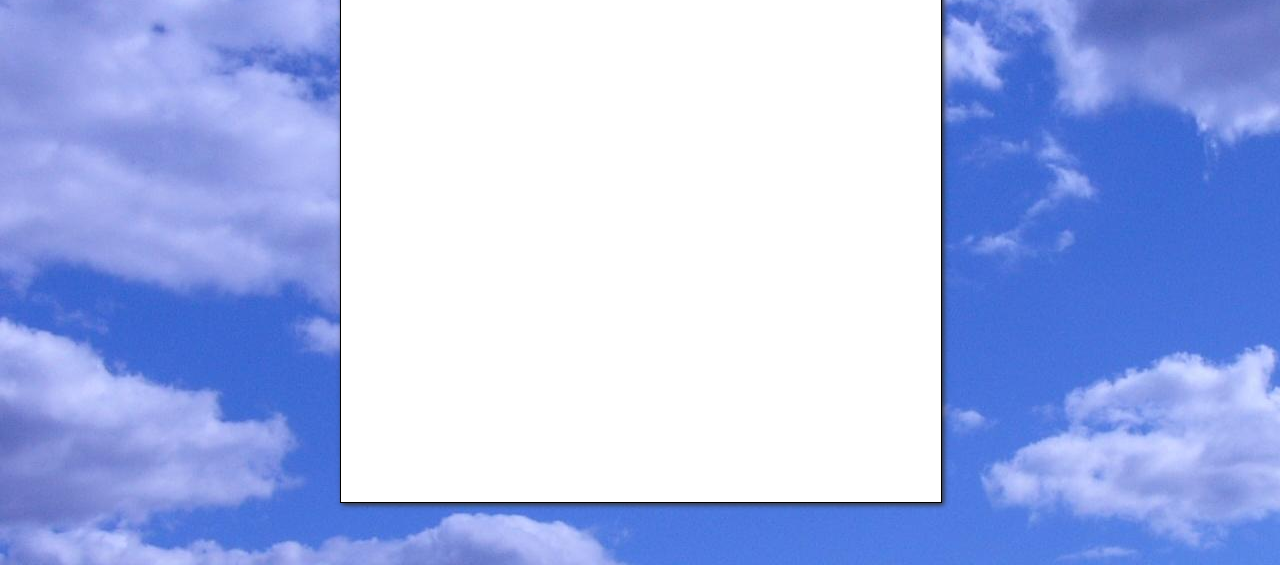
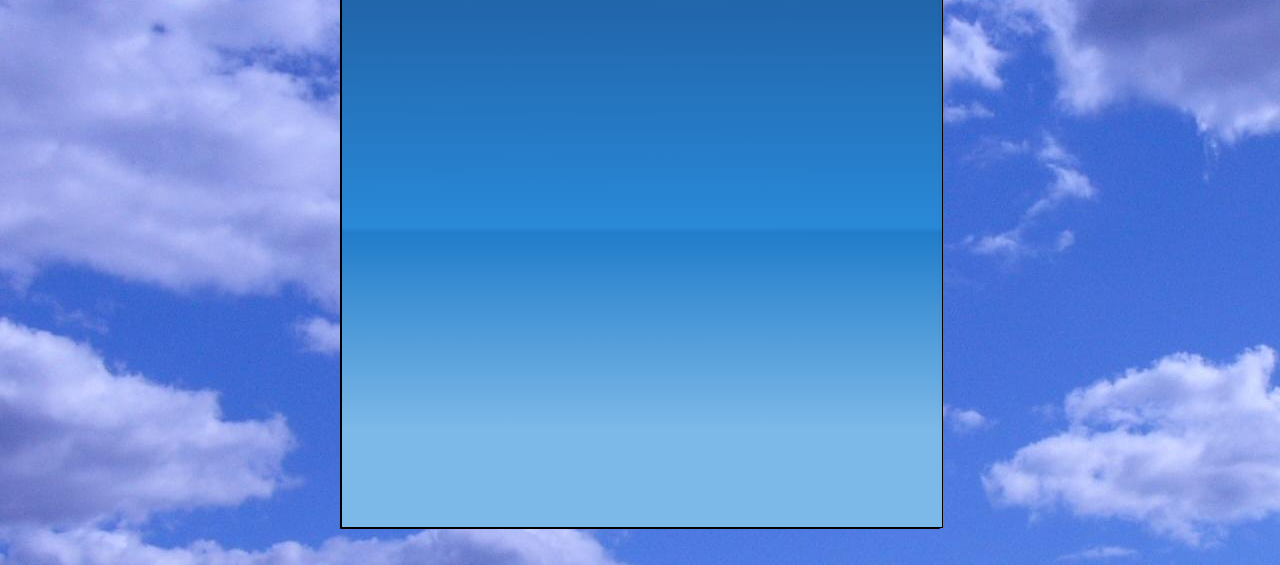
Before and after one commit to ndimit/weatherData_BackRow, a plain HTML site: page index.html in a window 1280 px wide. Shown: the part 235-800 px from the top of the page. Drawn offline with nearby package versions, Linux system fonts and the light colour scheme; some packages are replaced by stand-ins of ours.

Commit message:
Update styles.css

```diff
--- a/styles.css
+++ b/styles.css
@@ -1,37 +1,68 @@
 body{
-	margin: 0 auto;
-	width: 600px;
-	background-image: url('weatherBackground.jpg');
+	margin:0auto;
+	width:600px;
+	background-image:url('weatherBackground.jpg');
+    margin: 0 auto;
+    padding: 0;
 }
 
 div#test{
-	background-color: white;
+
+	background: -moz-linear-gradient(top,  rgba(30,87,153,0.94) 0%, rgba(30,88,154,0.94) 1%, rgba(41,137,216,0.97) 50%, rgba(32,124,202,0.97) 51%, rgba(125,185,232,0.99) 84%, rgba(125,185,232,1) 100%); /* FF3.6+ */
+	background: -webkit-gradient(linear, left top, left bottom, color-stop(0%,rgba(30,87,153,0.94)), color-stop(1%,rgba(30,88,154,0.94)), color-stop(50%,rgba(41,137,216,0.97)), color-stop(51%,rgba(32,124,202,0.97)), color-stop(84%,rgba(125,185,232,0.99)), color-stop(100%,rgba(125,185,232,1))); /* Chrome,Safari4+ */
+	background: -webkit-linear-gradient(top,  rgba(30,87,153,0.94) 0%,rgba(30,88,154,0.94) 1%,rgba(41,137,216,0.97) 50%,rgba(32,124,202,0.97) 51%,rgba(125,185,232,0.99) 84%,rgba(125,185,232,1) 100%); /* Chrome10+,Safari5.1+ */
+	background: -o-linear-gradient(top,  rgba(30,87,153,0.94) 0%,rgba(30,88,154,0.94) 1%,rgba(41,137,216,0.97) 50%,rgba(32,124,202,0.97) 51%,rgba(125,185,232,0.99) 84%,rgba(125,185,232,1) 100%); /* Opera 11.10+ */
+	background: -ms-linear-gradient(top,  rgba(30,87,153,0.94) 0%,rgba(30,88,154,0.94) 1%,rgba(41,137,216,0.97) 50%,rgba(32,124,202,0.97) 51%,rgba(125,185,232,0.99) 84%,rgba(125,185,232,1) 100%); /* IE10+ */
+	background: linear-gradient(to bottom,  rgba(30,87,153,0.94) 0%,rgba(30,88,154,0.94) 1%,rgba(41,137,216,0.97) 50%,rgba(32,124,202,0.97) 51%,rgba(125,185,232,0.99) 84%,rgba(125,185,232,1) 100%); /* W3C */
+	filter: progid:DXImageTransform.Microsoft.gradient( startColorstr='#f01e5799', endColorstr='#7db9e8',GradientType=0 ); /* IE6-9 */
+	border-top-left-radius:1em;
+	border-top-right-radius:1em;
+	border-style:solid;
+	border-width:1px;
+	border-color:Black;
+	box-shadow:2px2px5px#333;
+	color:white;
+	font-family:'RockSalt',Arial;
+	text-shadow:4px4px4px#888;
 }
 
 p#title{
-	text-align: center;
-	font-weight: bold;
-	font-size: 30px;
+	text-align:center;
+	font-weight:bold;
+	font-size:30px;
+	text-decoration:underline;
 }
 
 form#weather_data{
 	text-align:center;
-	font-weight: bold;
-	font-size: 20px;
+	font-weight:bold;
+	font-size:20px;
 }
 
 #zipcode{
-	width: 50px;
+	width:50px;
 	font-size:12px;
 }
 
 #results{
-	width: 600px;
-	height: 600px;
-	text-align: center;
-	background-color: white;
-	border-style: solid;
-	border-width: 1px;
-	border-color: Black;
-	box-shadow: 2px 2px 5px #333;
+	width:600px;
+	height:600px;
+	text-align:center;
+	border-style:solid;
+	border-width:1px;
+	border-color:Black;
+	box-shadow:2px2px5px#333;
+	color:white;
+	text-decoration:underline;
+	font-family:'RockSalt',Arial;
+	text-shadow:4px4px4px#888;
+
+	background: -moz-linear-gradient(top,  rgba(30,87,153,0.94) 0%, rgba(30,88,154,0.94) 1%, rgba(41,137,216,0.97) 50%, rgba(32,124,202,0.97) 51%, rgba(125,185,232,0.99) 84%, rgba(125,185,232,1) 100%); /* FF3.6+ */
+	background: -webkit-gradient(linear, left top, left bottom, color-stop(0%,rgba(30,87,153,0.94)), color-stop(1%,rgba(30,88,154,0.94)), color-stop(50%,rgba(41,137,216,0.97)), color-stop(51%,rgba(32,124,202,0.97)), color-stop(84%,rgba(125,185,232,0.99)), color-stop(100%,rgba(125,185,232,1))); /* Chrome,Safari4+ */
+	background: -webkit-linear-gradient(top,  rgba(30,87,153,0.94) 0%,rgba(30,88,154,0.94) 1%,rgba(41,137,216,0.97) 50%,rgba(32,124,202,0.97) 51%,rgba(125,185,232,0.99) 84%,rgba(125,185,232,1) 100%); /* Chrome10+,Safari5.1+ */
+	background: -o-linear-gradient(top,  rgba(30,87,153,0.94) 0%,rgba(30,88,154,0.94) 1%,rgba(41,137,216,0.97) 50%,rgba(32,124,202,0.97) 51%,rgba(125,185,232,0.99) 84%,rgba(125,185,232,1) 100%); /* Opera 11.10+ */
+	background: -ms-linear-gradient(top,  rgba(30,87,153,0.94) 0%,rgba(30,88,154,0.94) 1%,rgba(41,137,216,0.97) 50%,rgba(32,124,202,0.97) 51%,rgba(125,185,232,0.99) 84%,rgba(125,185,232,1) 100%); /* IE10+ */
+	background: linear-gradient(to bottom,  rgba(30,87,153,0.94) 0%,rgba(30,88,154,0.94) 1%,rgba(41,137,216,0.97) 50%,rgba(32,124,202,0.97) 51%,rgba(125,185,232,0.99) 84%,rgba(125,185,232,1) 100%); /* W3C */
+	filter: progid:DXImageTransform.Microsoft.gradient( startColorstr='#f01e5799', endColorstr='#7db9e8',GradientType=0 ); /* IE6-9 */
+
 }
```
